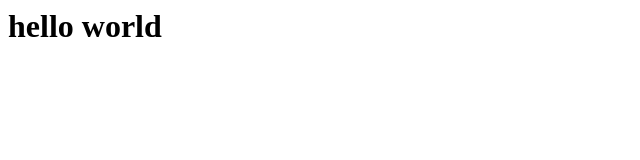
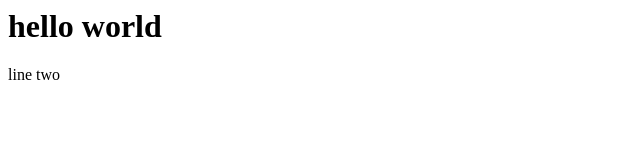
Before and after one commit to moltendx/moltendx.github.io, a plain HTML site: page index.html in a window 1280 px wide. Shown: the full height of the page, 0-640 px from the left. Drawn offline with Linux system fonts and the light colour scheme.

Commit message:
added 2nd line

```diff
--- a/index.html
+++ b/index.html
@@ -1 +1,2 @@
 <h1>hello world</h1>
+<p>line two</p>
```
